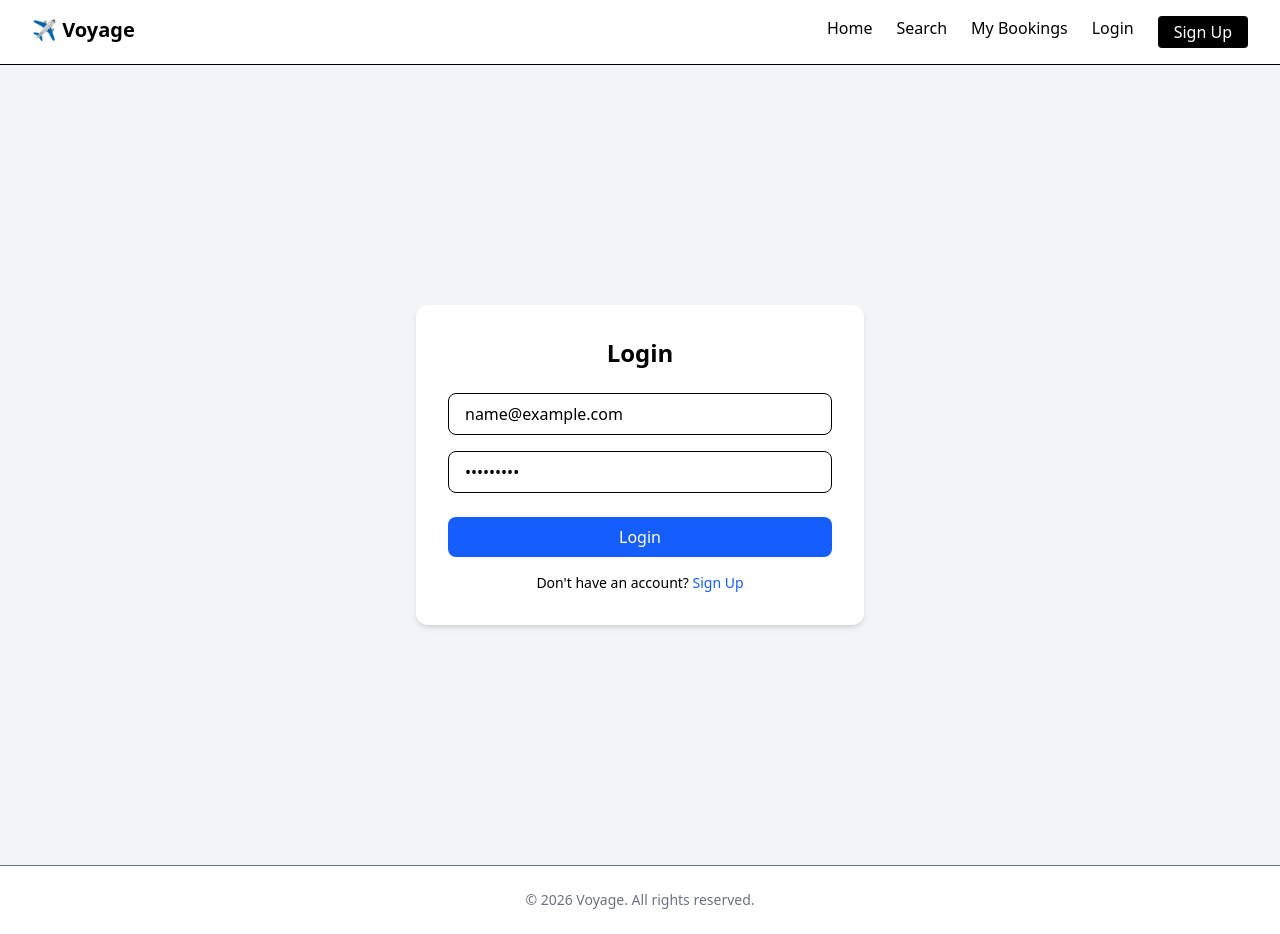
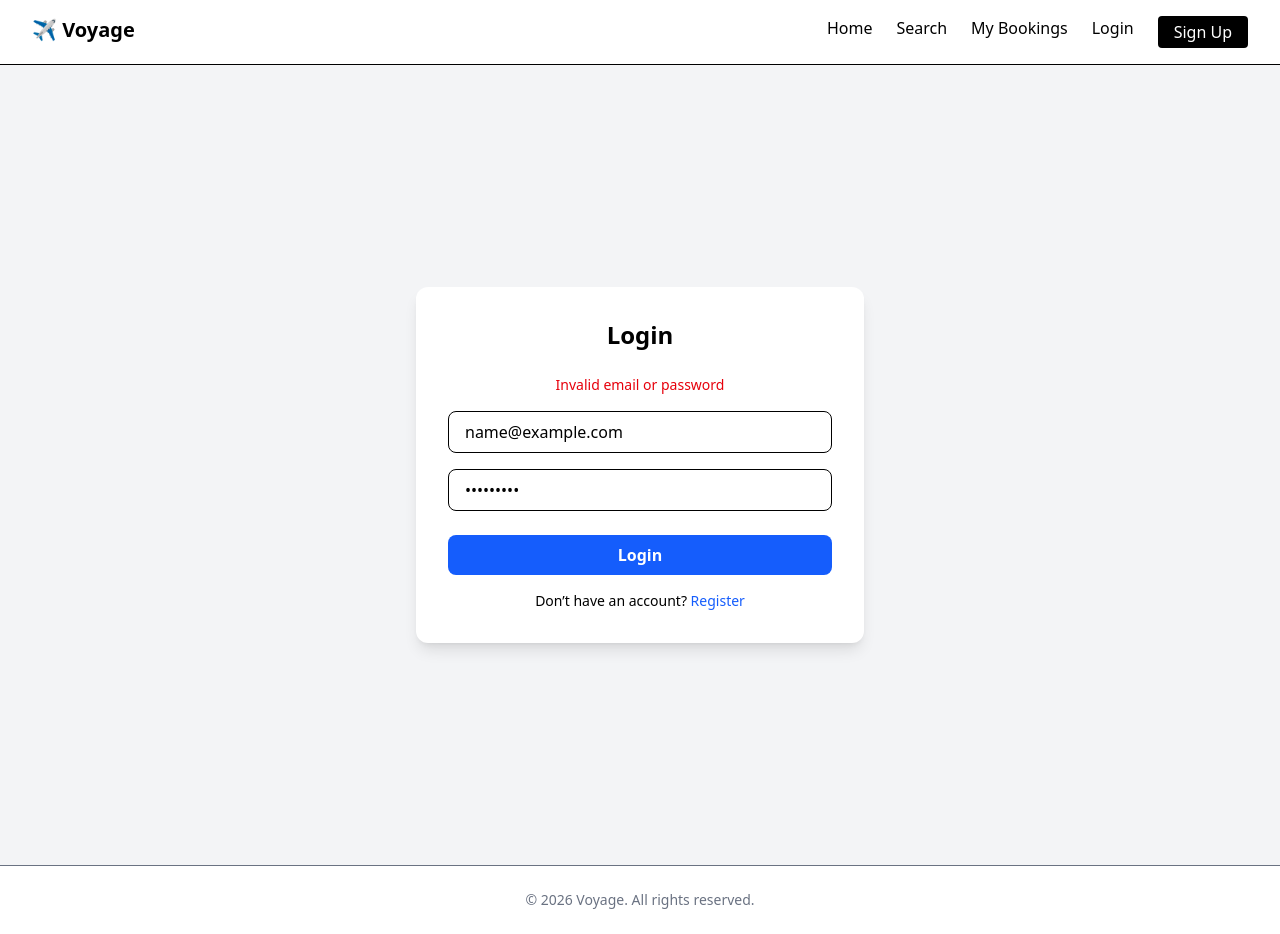
Before and after one commit to Saurabh190120/BharatGo, a React app in the folder frontend/: page /login in a window 1280 px wide. Both pictures are taken after typing "name@example.com", "Sample123" into the empty fields and a click on the button "Login". Built offline with nearby package versions, Linux system fonts and the light colour scheme; no server answers; the HTML template or start-up script is replaced by a standard one.

Commit message:
register

```diff
--- a/frontend/src/pages/Login.jsx
+++ b/frontend/src/pages/Login.jsx
@@ -1,65 +1,59 @@
-import React, { useState, useEffect } from "react";
+import React, { useState } from "react";
 import axios from "axios";
 import { useNavigate, Link } from "react-router-dom";
 
 const Login = () => {
-  const [loginData, setLoginData] = useState({
+  const navigate = useNavigate();
+
+  const [formData, setFormData] = useState({
     email: "",
     password: "",
   });
 
-  const [users, setUsers] = useState([]);
-  const navigate = useNavigate();
-
-  useEffect(() => {
-    axios
-      .get("http://127.0.0.1:8000/users/")
-      .then((response) => {
-        setUsers(response.data);
-      })
-      .catch((err) => {
-        console.error("Error fetching users", err);
-      });
-  }, []);
+  const [loading, setLoading] = useState(false);
+  const [error, setError] = useState("");
 
   const handleChange = (e) => {
-    setLoginData({ ...loginData, [e.target.name]: e.target.value });
+    setFormData({ ...formData, [e.target.name]: e.target.value });
   };
 
-  const sendOtp = () => {
-    axios.post("http://127.0.0.1:8000/sendotp/", {
-      email: loginData.email,
-    });
-  };
+  const handleSubmit = async (e) => {
+    e.preventDefault();
+    setLoading(true);
+    setError("");
 
-  const handleLogin = (e) => {
-    e.preventDefault();
+    try {
+      const res = await axios.post(
+        "http://127.0.0.1:8000/api/login/",
+        formData
+      );
 
-    const isUser = users.find(
-      (u) =>
-        u.email === loginData.email &&
-        u.password === loginData.password
-    );
+      localStorage.setItem("access", res.data.access);
+      localStorage.setItem("refresh", res.data.refresh);
 
-    if (isUser) {
-      sessionStorage.setItem("login", JSON.stringify(isUser));
-      sendOtp();
-      alert("OTP sent to your email");
-      navigate("/otpverify");
-    } else {
-      alert("Invalid email or password");
+      navigate("/my-bookings");
+    } catch (err) {
+      setError("Invalid email or password");
+    } finally {
+      setLoading(false);
     }
   };
 
   return (
-    <div className="min-h-screen flex items-center justify-center bg-gray-100">
+    <div className="min-h-screen flex items-center justify-center bg-gray-100 px-4">
       <form
-        onSubmit={handleLogin}
-        className="w-full max-w-md bg-white p-8 rounded-xl shadow-md"
+        onSubmit={handleSubmit}
+        className="w-full max-w-md bg-white p-8 rounded-xl shadow-lg"
       >
-        <h2 className="text-2xl font-semibold text-center mb-6">
+        <h2 className="text-2xl font-bold text-center mb-6">
           Login
         </h2>
+
+        {error && (
+          <p className="mb-4 text-sm text-red-600 text-center">
+            {error}
+          </p>
+        )}
 
         <input
           type="email"
@@ -67,7 +61,7 @@ const Login = () => {
           placeholder="Email Address"
           onChange={handleChange}
           required
-          className="w-full mb-4 px-4 py-2 border rounded-lg focus:outline-none focus:ring-2 focus:ring-blue-500"
+          className="w-full mb-4 px-4 py-2 border rounded-lg focus:ring-2 focus:ring-blue-500"
         />
 
         <input
@@ -76,20 +70,20 @@ const Login = () => {
           placeholder="Password"
           onChange={handleChange}
           required
-          className="w-full mb-6 px-4 py-2 border rounded-lg focus:outline-none focus:ring-2 focus:ring-blue-500"
+          className="w-full mb-6 px-4 py-2 border rounded-lg focus:ring-2 focus:ring-blue-500"
         />
 
         <button
-          type="submit"
-          className="w-full bg-blue-600 text-white py-2 rounded-lg font-medium hover:bg-blue-700 transition"
+          disabled={loading}
+          className="w-full bg-blue-600 text-white py-2 rounded-lg font-semibold hover:bg-blue-700 transition"
         >
-          Login
+          {loading ? "Logging in..." : "Login"}
         </button>
 
         <p className="text-sm text-center mt-4">
-          Don&apos;t have an account?{" "}
+          Don’t have an account?{" "}
           <Link to="/register" className="text-blue-600 hover:underline">
-            Sign Up
+            Register
           </Link>
         </p>
       </form>
```
